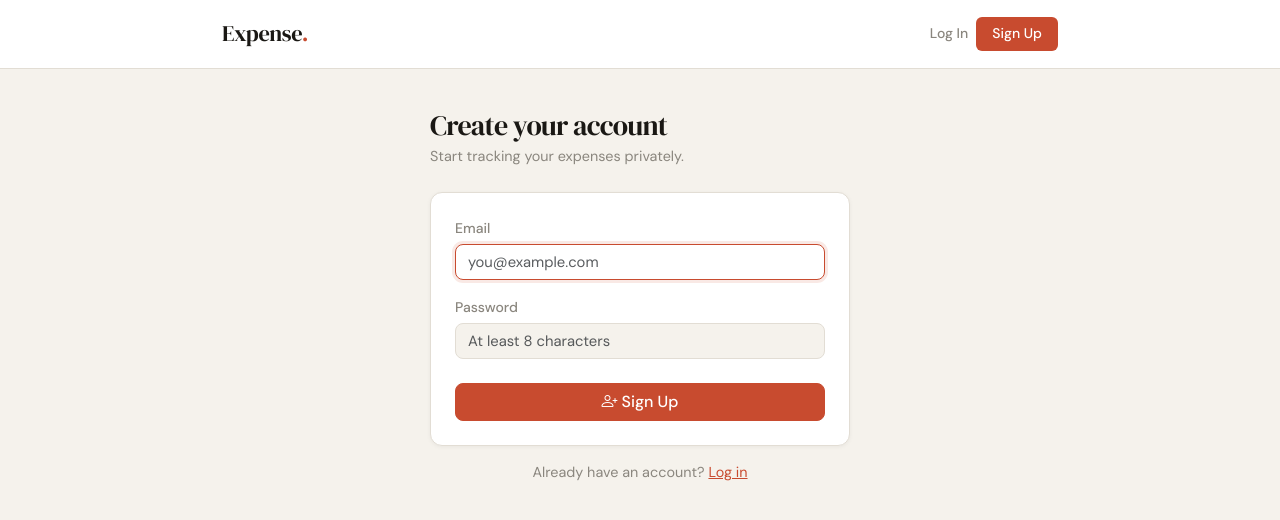
After one commit to cesar1/my-expenses, a Flask app: page /register in a window 1280 px wide. The commit adds this page. Shown: the top 520 px of the page. Run offline with Flask 3, Linux system fonts and the light colour scheme.

Commit message:
Add multi-user authentication with Flask-Login
Make the app multi-tenant: each user registers and sees only their own
expenses, instead of one shared global list.

- app.py: SECRET_KEY config, LoginManager, User model/loader, users table
  and a user_id column on expenses (migrated via ALTER TABLE for existing
  DBs, leaving old rows orphaned). register/login/logout routes; all expense
  routes are @login_required and scoped by current_user.id.
- templates: login.html, register.html, and auth-aware nav in base.html.
- tests: auth-aware fixtures plus test_auth.py covering registration,
  login/logout, protected-route redirects, and cross-user isolation.
- deploy: SECRET_KEY generated once into /etc/my-expenses.env (chmod 600),
  loaded by the gunicorn systemd unit via EnvironmentFile. setup.sh and the
  deploy workflow create it only if missing and re-sync the unit, so it
  persists across deploys. Documented in CLAUDE.md.

Co-Authored-By: Claude Opus 4.8 <noreply@anthropic.com>

```diff
--- a/app.py
+++ b/app.py
@@ -8,15 +8,46 @@
 #
 # Then open: http://127.0.0.1:5000
 
-from datetime import datetime
+from datetime import datetime, timezone
 from flask import Flask, render_template, request, redirect, url_for
+from flask_login import (
+    LoginManager,
+    UserMixin,
+    login_user,
+    logout_user,
+    login_required,
+    current_user,
+)
+from werkzeug.security import generate_password_hash, check_password_hash
 import sqlite3
 import os
 
 app = Flask(__name__)
+# Sessions need a secret key. Set SECRET_KEY in the environment for production;
+# the fallback is for local development only (mirrors the FLASK_DEBUG pattern).
+app.config["SECRET_KEY"] = os.getenv("SECRET_KEY", "dev-only-insecure-secret")
 DB_PATH = os.path.join(os.path.dirname(__file__), "expenses.db")
 
 CATEGORIES = ["Food", "Transport", "Entertainment", "Utilities", "Other"]
+
+login_manager = LoginManager()
+login_manager.init_app(app)
+login_manager.login_view = "login"
+
+
+class User(UserMixin):
+    def __init__(self, id, email):
+        self.id = id
+        self.email = email
+
+
+@login_manager.user_loader
+def load_user(user_id):
+    with get_db() as conn:
+        row = conn.execute(
+            "SELECT id, email FROM users WHERE id = ?", (user_id,)
+        ).fetchone()
+    return User(row["id"], row["email"]) if row else None
 
 
 def get_db():
@@ -28,14 +59,28 @@ def get_db():
 def init_db():
     with get_db() as conn:
         conn.execute("""
+            CREATE TABLE IF NOT EXISTS users (
+                id            INTEGER PRIMARY KEY AUTOINCREMENT,
+                email         TEXT NOT NULL UNIQUE,
+                password_hash TEXT NOT NULL,
+                created_at    TEXT NOT NULL
+            )
+        """)
+        conn.execute("""
             CREATE TABLE IF NOT EXISTS expenses (
                 id        INTEGER PRIMARY KEY AUTOINCREMENT,
                 description TEXT NOT NULL,
                 amount    REAL NOT NULL,
                 category  TEXT NOT NULL,
-                date      TEXT NOT NULL
+                date      TEXT NOT NULL,
+                user_id   INTEGER
             )
         """)
+        # Migrate pre-existing databases: add user_id if the column is missing.
+        # SQLite leaves existing rows NULL, so old expenses become orphaned/hidden.
+        columns = [c["name"] for c in conn.execute("PRAGMA table_info(expenses)")]
+        if "user_id" not in columns:
+            conn.execute("ALTER TABLE expenses ADD COLUMN user_id INTEGER")
 
 
 def validate_expense_form(form):
@@ -65,17 +110,98 @@ def validate_expense_form(form):
     return {"description": description, "amount": amount, "category": category, "date": date}, None
 
 
+def validate_registration_form(form):
+    email = form.get("email", "").strip().lower()
+    password = form.get("password", "")
+
+    if not email or not password:
+        return None, "Email and password are required."
+
+    if "@" not in email or "." not in email:
+        return None, "Please enter a valid email address."
+
+    if len(password) < 8:
+        return None, "Password must be at least 8 characters."
+
+    with get_db() as conn:
+        existing = conn.execute(
+            "SELECT 1 FROM users WHERE email = ?", (email,)
+        ).fetchone()
+    if existing:
+        return None, "An account with that email already exists."
+
+    return {"email": email, "password": password}, None
+
+
+@app.route("/register", methods=["GET", "POST"])
+def register():
+    if request.method == "POST":
+        data, error = validate_registration_form(request.form)
+        if error:
+            return render_template("register.html", error=error)
+
+        with get_db() as conn:
+            cur = conn.execute(
+                "INSERT INTO users (email, password_hash, created_at) VALUES (?, ?, ?)",
+                (
+                    data["email"],
+                    generate_password_hash(data["password"]),
+                    datetime.now(timezone.utc).isoformat(timespec="seconds"),
+                ),
+            )
+            user_id = cur.lastrowid
+
+        login_user(User(user_id, data["email"]))
+        return redirect(url_for("index"))
+
+    return render_template("register.html")
+
+
+@app.route("/login", methods=["GET", "POST"])
+def login():
+    if request.method == "POST":
+        email = request.form.get("email", "").strip().lower()
+        password = request.form.get("password", "")
+
+        with get_db() as conn:
+            row = conn.execute(
+                "SELECT id, email, password_hash FROM users WHERE email = ?", (email,)
+            ).fetchone()
+
+        if row is None or not check_password_hash(row["password_hash"], password):
+            return render_template("login.html", error="Invalid email or password.")
+
+        login_user(User(row["id"], row["email"]))
+        next_url = request.args.get("next")
+        return redirect(next_url or url_for("index"))
+
+    return render_template("login.html")
+
+
+@app.route("/logout", methods=["POST"])
+@login_required
+def logout():
+    logout_user()
+    return redirect(url_for("login"))
+
+
 @app.route("/")
+@login_required
 def index():
     with get_db() as conn:
         expenses = conn.execute(
-            "SELECT * FROM expenses ORDER BY date DESC, id DESC"
+            "SELECT * FROM expenses WHERE user_id = ? ORDER BY date DESC, id DESC",
+            (current_user.id,),
         ).fetchall()
-        total = conn.execute("SELECT COALESCE(SUM(amount), 0) FROM expenses").fetchone()[0]
+        total = conn.execute(
+            "SELECT COALESCE(SUM(amount), 0) FROM expenses WHERE user_id = ?",
+            (current_user.id,),
+        ).fetchone()[0]
     return render_template("index.html", expenses=expenses, total=total, categories=CATEGORIES)
 
 
 @app.route("/add", methods=["GET", "POST"])
+@login_required
 def add():
     if request.method == "POST":
         data, error = validate_expense_form(request.form)
@@ -84,8 +210,8 @@ def add():
 
         with get_db() as conn:
             conn.execute(
-                "INSERT INTO expenses (description, amount, category, date) VALUES (?, ?, ?, ?)",
-                (data["description"], data["amount"], data["category"], data["date"]),
+                "INSERT INTO expenses (description, amount, category, date, user_id) VALUES (?, ?, ?, ?, ?)",
+                (data["description"], data["amount"], data["category"], data["date"], current_user.id),
             )
         return redirect(url_for("index"))
 
@@ -93,9 +219,13 @@ def add():
 
 
 @app.route("/edit/<int:expense_id>", methods=["GET", "POST"])
+@login_required
 def edit(expense_id):
     with get_db() as conn:
-        expense = conn.execute("SELECT * FROM expenses WHERE id = ?", (expense_id,)).fetchone()
+        expense = conn.execute(
+            "SELECT * FROM expenses WHERE id = ? AND user_id = ?",
+            (expense_id, current_user.id),
+        ).fetchone()
 
     if expense is None:
         return redirect(url_for("index"))
@@ -107,8 +237,8 @@ def edit(expense_id):
 
         with get_db() as conn:
             conn.execute(
-                "UPDATE expenses SET description=?, amount=?, category=?, date=? WHERE id=?",
-                (data["description"], data["amount"], data["category"], data["date"], expense_id),
+                "UPDATE expenses SET description=?, amount=?, category=?, date=? WHERE id=? AND user_id=?",
+                (data["description"], data["amount"], data["category"], data["date"], expense_id, current_user.id),
             )
         return redirect(url_for("index"))
 
@@ -116,9 +246,13 @@ def edit(expense_id):
 
 
 @app.route("/delete/<int:expense_id>", methods=["POST"])
+@login_required
 def delete(expense_id):
     with get_db() as conn:
-        conn.execute("DELETE FROM expenses WHERE id = ?", (expense_id,))
+        conn.execute(
+            "DELETE FROM expenses WHERE id = ? AND user_id = ?",
+            (expense_id, current_user.id),
+        )
     return redirect(url_for("index"))
 
 
--- a/requirements.txt
+++ b/requirements.txt
@@ -1,3 +1,4 @@
 flask
+flask-login
 gunicorn
 pytest
--- a/templates/base.html
+++ b/templates/base.html
@@ -160,9 +160,24 @@
       <a class="navbar-brand" href="{{ url_for('index') }}">
         Expense<span>.</span>
       </a>
-      <a class="nav-link nav-link-add" href="{{ url_for('add') }}">
-        <i class="bi bi-plus-lg me-1"></i>Add Expense
-      </a>
+      {% if current_user.is_authenticated %}
+      <div class="d-flex align-items-center gap-3">
+        <span class="page-subtitle d-none d-sm-inline" style="font-size:0.85rem;">{{ current_user.email }}</span>
+        <a class="nav-link nav-link-add" href="{{ url_for('add') }}">
+          <i class="bi bi-plus-lg me-1"></i>Add Expense
+        </a>
+        <form method="POST" action="{{ url_for('logout') }}" style="display:inline;">
+          <button type="submit" class="btn btn-outline-secondary btn-sm" title="Log out">
+            <i class="bi bi-box-arrow-right"></i>
+          </button>
+        </form>
+      </div>
+      {% else %}
+      <div class="d-flex align-items-center gap-2">
+        <a class="nav-link" href="{{ url_for('login') }}" style="color:var(--muted); font-size:0.875rem; font-weight:500;">Log In</a>
+        <a class="nav-link nav-link-add" href="{{ url_for('register') }}">Sign Up</a>
+      </div>
+      {% endif %}
     </div>
   </nav>
 
--- /dev/null
+++ b/templates/register.html
@@ -0,0 +1,56 @@
+{% extends "base.html" %}
+{% block title %}Sign Up{% endblock %}
+
+{% block content %}
+
+<div style="max-width:420px; margin:0 auto;">
+  <h1 class="page-title mb-1">Create your account</h1>
+  <p class="page-subtitle mb-4">Start tracking your expenses privately.</p>
+
+  {% if error %}
+  <div class="alert alert-danger border-0 mb-4" style="background:var(--accent-lt); color:var(--accent); border-radius:8px;">
+    <i class="bi bi-exclamation-circle me-2"></i>{{ error }}
+  </div>
+  {% endif %}
+
+  <div class="card p-4">
+    <form method="POST" action="{{ url_for('register') }}">
+      <div class="mb-3">
+        <label class="form-label" for="email">Email</label>
+        <input
+          type="email"
+          class="form-control"
+          id="email"
+          name="email"
+          placeholder="you@example.com"
+          value="{{ request.form.email or '' }}"
+          required
+          autofocus
+        />
+      </div>
+
+      <div class="mb-4">
+        <label class="form-label" for="password">Password</label>
+        <input
+          type="password"
+          class="form-control"
+          id="password"
+          name="password"
+          placeholder="At least 8 characters"
+          minlength="8"
+          required
+        />
+      </div>
+
+      <button type="submit" class="btn btn-primary w-100">
+        <i class="bi bi-person-plus me-1"></i>Sign Up
+      </button>
+    </form>
+  </div>
+
+  <p class="page-subtitle text-center mt-3">
+    Already have an account? <a href="{{ url_for('login') }}" style="color:var(--accent);">Log in</a>
+  </p>
+</div>
+
+{% endblock %}
```
Also changed, not shown: CLAUDE.md (+2 -0 lines), templates/login.html (added, +55 -0 lines), tests/conftest.py (+17 -2 lines), tests/test_auth.py (added, +124 -0 lines), .github/workflows/deploy.yml, 2 other files.
